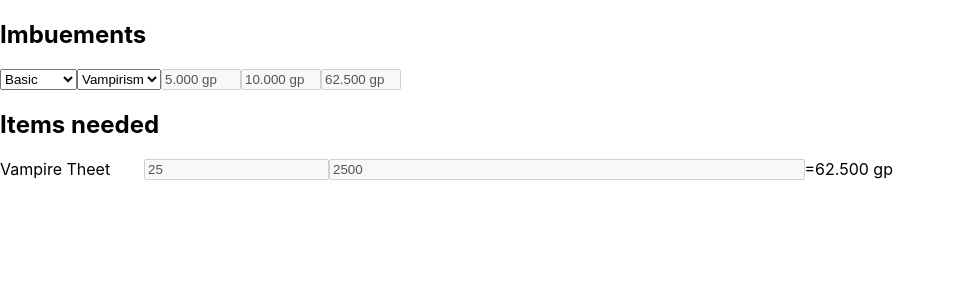
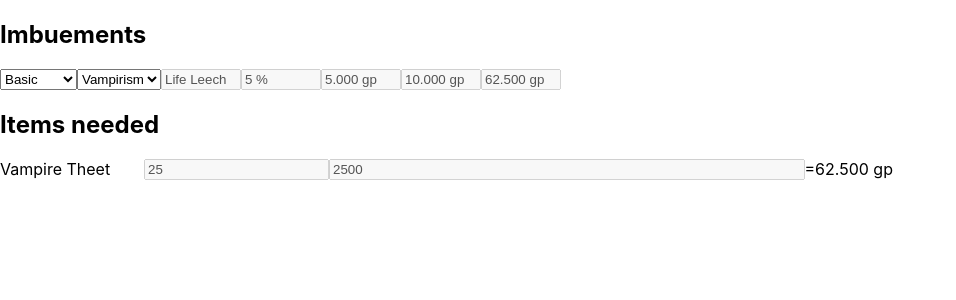
Before and after one commit to GonziTaji/tibia-imbuements, a Next.js app: page / in a window 1280 px wide. Shown: the top 300 px of the page, without its empty margins (0-956 px from the left). Built offline with nearby package versions, Linux system fonts and the light colour scheme.

Commit message:
feat: index for power enum

```diff
--- a/pages/index.tsx
+++ b/pages/index.tsx
@@ -1,19 +1,23 @@
 import { useState } from "react";
-import { EnumType } from "typescript";
 
 enum ImbuementPower {
-    Basic = "Basic",
-    Intricate = "Intricate",
-    Powerfull = "Powerfull",
+    Basic,
+    Intricate,
+    Powerfull,
 }
+
 enum ImbuementType {
     Vampirism = "Vampirism",
+    Void = "Void",
 }
 
 enum Items {
     VampireTeeth = "Vampire Theet",
     BloodyPincers = "Bloody Pincers",
     DeadBrain = "Dead Brain",
+    RopeBelt = "Rope Belt",
+    SilencerClaws = "Silencer Claws",
+    GrimeeLeechWings = "GrimeeLeech Wings",
 }
 
 type ImbuementPrice = {
@@ -21,14 +25,16 @@ type ImbuementPrice = {
     noFailureFee: number;
 };
 
+type ItemData = {
+    item: Items;
+    quantity: number;
+};
+
 type ImbuementTypeData = {
     effectName: string;
     effectValues: { [power in ImbuementPower]: number };
     items: {
-        [power in ImbuementPower]: {
-            item: Items;
-            quantity: number;
-        }[];
+        [power in ImbuementPower]: ItemData[];
     };
 };
 
@@ -52,31 +58,51 @@ const pricePerPower: {
 const imbuementTypesData: { [imbtype in ImbuementType]: ImbuementTypeData } = {
     [ImbuementType.Vampirism]: {
         effectName: "Life Leech",
-        effectValues: {
-            [ImbuementPower.Basic]: 5,
-            [ImbuementPower.Intricate]: 10,
-            [ImbuementPower.Powerfull]: 25,
-        },
-        items: {
-            [ImbuementPower.Basic]: [
+        effectValues: [5, 10, 25],
+        items: [
+            [
                 {
                     item: Items.VampireTeeth,
                     quantity: 25,
                 },
             ],
-            [ImbuementPower.Intricate]: [
+            [
                 {
                     item: Items.BloodyPincers,
                     quantity: 15,
                 },
             ],
-            [ImbuementPower.Powerfull]: [
+            [
                 {
                     item: Items.DeadBrain,
                     quantity: 5,
                 },
             ],
-        },
+        ],
+    },
+    [ImbuementType.Void]: {
+        effectName: "Mana Leech",
+        effectValues: [3, 5, 8],
+        items: [
+            [
+                {
+                    item: Items.RopeBelt,
+                    quantity: 25,
+                },
+            ],
+            [
+                {
+                    item: Items.SilencerClaws,
+                    quantity: 15,
+                },
+            ],
+            [
+                {
+                    item: Items.GrimeeLeechWings,
+                    quantity: 5,
+                },
+            ],
+        ],
     },
 };
 
@@ -85,8 +111,12 @@ for (const imbuementType in ImbuementType) {
     // @ts-ignore
     const data: ImbuementTypeData = imbuementTypesData[imbuementType];
 
-    data.items[ImbuementPower.Intricate].push(...data.items.Basic);
-    data.items[ImbuementPower.Powerfull].push(...data.items.Intricate);
+    data.items[ImbuementPower.Intricate].push(
+        ...data.items[ImbuementPower.Basic]
+    );
+    data.items[ImbuementPower.Powerfull].push(
+        ...data.items[ImbuementPower.Intricate]
+    );
 }
 
 // TODO: save/load from localstorage
@@ -94,6 +124,9 @@ const itemPrices: { [item in Items]: number } = {
     [Items.VampireTeeth]: 2500,
     [Items.BloodyPincers]: 1500,
     [Items.DeadBrain]: 14000,
+    [Items.RopeBelt]: 2700,
+    [Items.SilencerClaws]: 2500,
+    [Items.GrimeeLeechWings]: 1700,
 };
 
 function formatGold(gold: number): string {
@@ -135,11 +168,13 @@ export default function Home() {
                             setImbuementPower(e.currentTarget.value as any)
                         }
                     >
-                        {Object.entries(ImbuementPower).map(([key, name]) => (
-                            <option key={key} value={key}>
-                                {name}
-                            </option>
-                        ))}
+                        {Object.entries(ImbuementPower)
+                            .filter(([key]) => !isNaN(Number(key))) // enum with no explicit value
+                            .map(([key, name]) => (
+                                <option key={key} value={key}>
+                                    {name}
+                                </option>
+                            ))}
                     </select>
 
                     <select
@@ -154,6 +189,23 @@ export default function Home() {
                         ))}
                     </select>
 
+                    <input
+                        type="text"
+                        style={{ width: "80px" }}
+                        value={imbuementTypesData[imbuementType].effectName}
+                        disabled
+                    />
+
+                    <input
+                        type="text"
+                        style={{ width: "80px" }}
+                        value={
+                            imbuementTypesData[imbuementType].effectValues[
+                                imbuementPower
+                            ] + " %"
+                        }
+                        disabled
+                    />
                     <input
                         type="text"
                         style={{ width: "80px" }}
@@ -215,3 +267,17 @@ export default function Home() {
         </main>
     );
 }
+
+interface ImbuementLineProps {
+    total: number;
+    setTotal: (value: number) => void;
+    items: ItemData[];
+    setItems: (value: ItemData[]) => void;
+}
+
+function ImbuementLine({
+    total,
+    items,
+    setItems,
+    setTotal,
+}: ImbuementLineProps) {}
```
